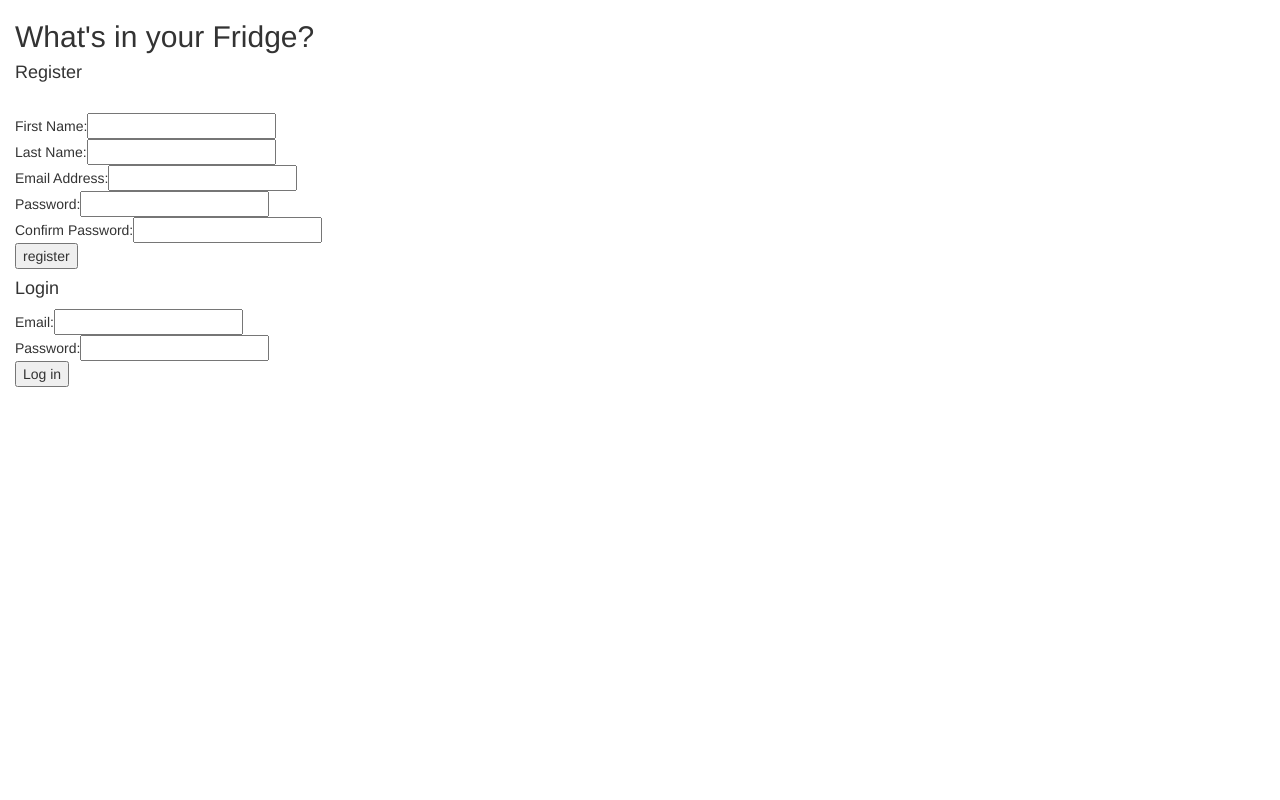
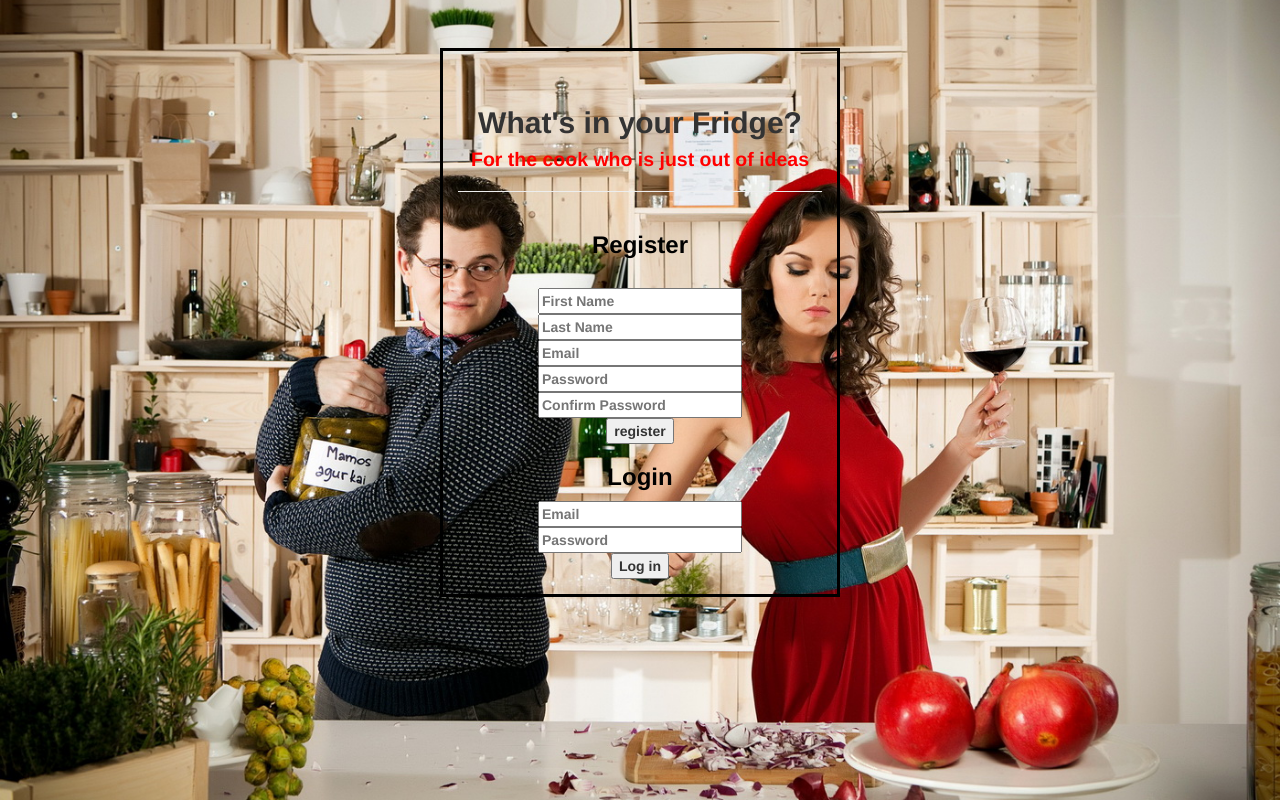
Before and after one commit to dongheelee1/project_week, a PHP site: page /database/application/views/login.php in a window 1280 px wide. Run offline with PHP 8.4, Linux system fonts and the light colour scheme; the template is opened without the code that fills it, so the values that code supplies are empty.

Commit message:
styled login page

```diff
--- a/CodeIgniter-3.0.4/CodeIgniter-3.0.4/application/config/routes.php
+++ b/CodeIgniter-3.0.4/CodeIgniter-3.0.4/application/config/routes.php
@@ -3,6 +3,7 @@ defined('BASEPATH') OR exit('No direct script access allowed');
 
 $route['default_controller'] = 'Logins';
 $route['process'] = 'recipes/getRecipe';
+$route['Logins/logout'] = 'Logins/logout';
 $route['404_override'] = '';
 $route['translate_uri_dashes'] = FALSE;
 
--- a/CodeIgniter-3.0.4/CodeIgniter-3.0.4/application/views/home.php
+++ b/CodeIgniter-3.0.4/CodeIgniter-3.0.4/application/views/home.php
@@ -3,6 +3,7 @@
 <head>
 	<title>Survey Form</title>
 	<script src="https://ajax.googleapis.com/ajax/libs/jquery/1.12.0/jquery.min.js"></script>
+	<link rel="stylesheet" type="text/css" href="/assets/some_stuff.css">
 	<script>
 		$(document).ready(function(){
 			$('#ingredients').submit(function(){
--- a/CodeIgniter-3.0.4/CodeIgniter-3.0.4/application/views/login.php
+++ b/CodeIgniter-3.0.4/CodeIgniter-3.0.4/application/views/login.php
@@ -1,8 +1,8 @@
 <!doctype html>
 <html lang="en">
 <head>
-	<meta charset="UTF-8">
 	<title>Login and Registration</title>
+
 	<link rel="stylesheet" href="https://maxcdn.bootstrapcdn.com/bootstrap/3.3.6/css/bootstrap.min.css"
 	integrity="sha384-1q8mTJOASx8j1Au+a5WDVnPi2lkFfwwEAa8hDDdjZlpLegxhjVME1fgjWPGmkzs7" crossorigin="anonymous">
 
@@ -12,42 +12,36 @@
 	<script src="https://maxcdn.bootstrapcdn.com/bootstrap/3.3.6/js/bootstrap.min.js"
 	integrity="sha384-0mSbJDEHialfmuBBQP6A4Qrprq5OVfW37PRR3j5ELqxss1yVqOtnepnHVP9aJ7xS" crossorigin="anonymous"></script>
 
+	<link rel="stylesheet" type="text/css" href="/assets/some_stuff.css">
 
-	<style type="text/css">
-		.error{
-			color:red;
-		}
-		.success{
-			color:green;
-
-		}
-
-	</style>
 </head>
 <body>
-	<div id="nav_bar">
 
+		<?php echo $errors; ?>
+<div class="jumbotron">
+	<div class="container-fluid bg-1 text-center" id='registration' >
+	<div class="page-header">
+		<h2 class="text-center"><strong>What's in your Fridge?</strong> <br><small style="color:red">
+		<b>For the cook who is just out of ideas</b></small><b></h2>
+		</div>
+		<h3><b>Register</b></h3>
+		<form action='/Logins/register' method= 'post' class="form-inline">
+			<input type='hidden' name='action' value='register' ><br>
+			<input type="text" name="first_name" placeholder="First Name"> <br>
+			<input type="text" name="last_name" placeholder="Last Name"> <br>
+			<input type="text" name="email" placeholder="Email"> <br>
+			<input type="password" name="password" placeholder="Password"> <br>
+			<input type="password" name="confirm_password" placeholder="Confirm Password"> <br>
+			<input type='submit' value='register'>
+		</form>
+		<h3><b>Login</b></h3>
+		<form action='/Logins/userLogin' method= 'post' class="form-horizontal">
+			<input type='hidden' name='action' value='login'>
+			<input type="text" name="email" placeholder="Email"> <br>
+			<input type="password" name="password" placeholder="Password"> <br>
+			<input type='submit' value='Log in'>
+		</form>
 	</div>
-	<?php echo $errors; ?>
-	<div class="container-fluid">
-	<h2>What's in your Fridge?</h2>
-	<h4>Register</h4>
-	<form action='/Logins/register' method= 'post' class="form">
-		<input type='hidden' name='action' value='register'><br>
-		First Name:<input type="text" name="first_name"> <br>
-		Last Name:<input type="text" name="last_name"> <br>
-		Email Address:<input type="text" name="email"> <br>
-		Password:<input type="password" name="password"> <br>
-		Confirm Password:<input type="password" name="confirm_password"> <br>
-		<input type='submit' value='register'>
-	</form>
-	<h4>Login</h4>
-	<form action='/Logins/userLogin' method= 'post' class="form">
-		<input type='hidden' name='action' value='login'>
-		Email:<input type="text" name="email"> <br>
-		Password:<input type="password" name="password"> <br>
-		<input type='submit' value='Log in'>
-	</form>
 	</div>
 </body>
 </html>
--- a/CodeIgniter-3.0.4/CodeIgniter-3.0.4/application/views/recipe_response.php
+++ b/CodeIgniter-3.0.4/CodeIgniter-3.0.4/application/views/recipe_response.php
@@ -29,7 +29,7 @@
 	 	<h1><?php echo $php_data['recipes'][$random_object]['title']?></h1>
 	 	<div>
 	 		<p>Click this image to get more deets!</p>
-	 		<form action='/recipes/redirectHome' method= 'post' class="form">
+	 		<form action='/recipes/redirectHome' method= 'post'>
 	 			<p>Or click here to find more recipes! </p>
 	 			<input type='submit' value='Restart'>
 	 		</form>
--- /dev/null
+++ b/CodeIgniter-3.0.4/CodeIgniter-3.0.4/assets/some_stuff.css
@@ -0,0 +1,41 @@
+/*		*{
+			margin:0px auto;
+			padding: 0px;
+		}*/
+
+
+		.error{
+			color:red;
+		}
+		.success{
+			color:green;
+
+		}
+		#registration{
+			width:400px;
+			padding: 15px;
+			display: block;
+			border: 3px solid black;
+			vertical-align: center;
+
+
+		}
+
+			#registration h3{
+				display: inline-block;
+				text-align: bottom;
+				vertical-align: center;
+				font-style: bold;
+				color:black;
+
+			}
+
+		.jumbotron {
+		    position: absolute;
+		    background: #000 url("kitchen_pic.jpg") center center fixed;
+		    width: 100%;
+		    height: 100%;
+		    background-size: cover;
+		    overflow: hidden;
+
+		}
```
Also changed, not shown: CodeIgniter-3.0.4/CodeIgniter-3.0.4/assets/kitchen_pic.jpg (added).
